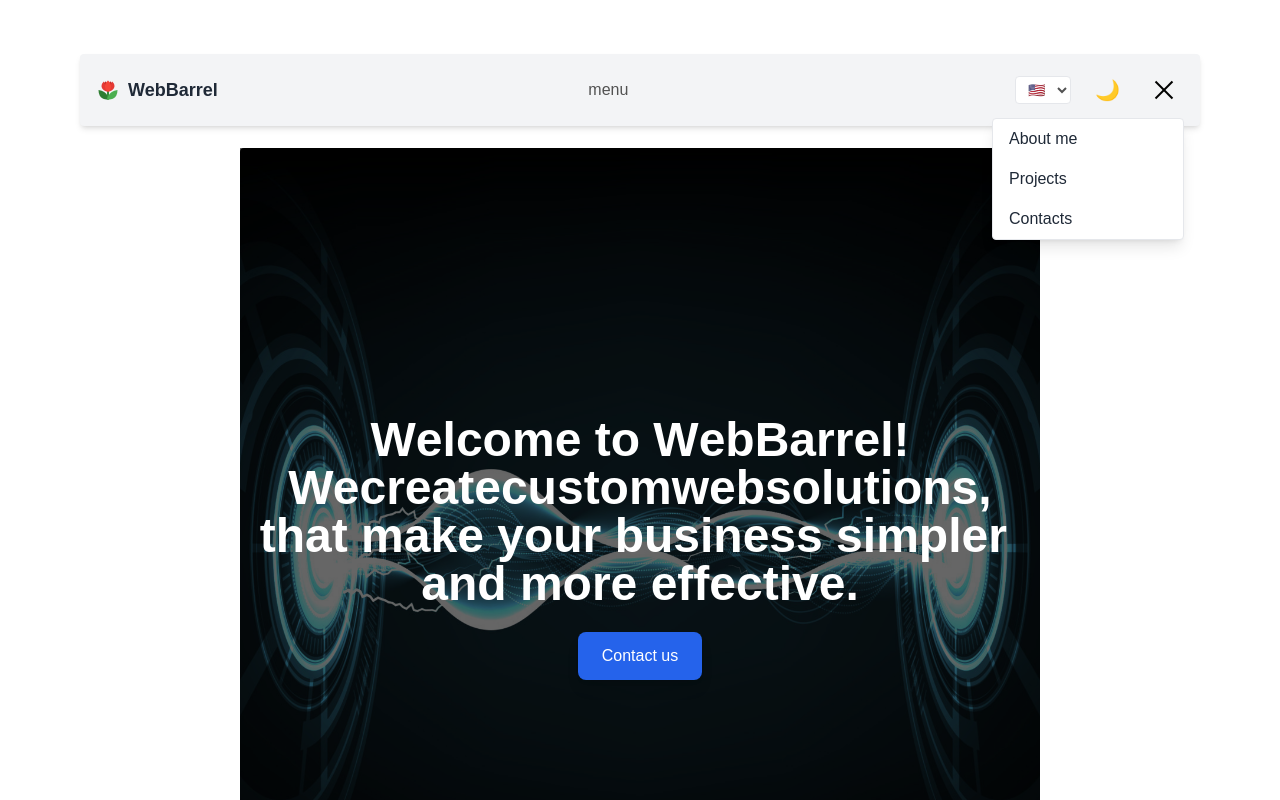
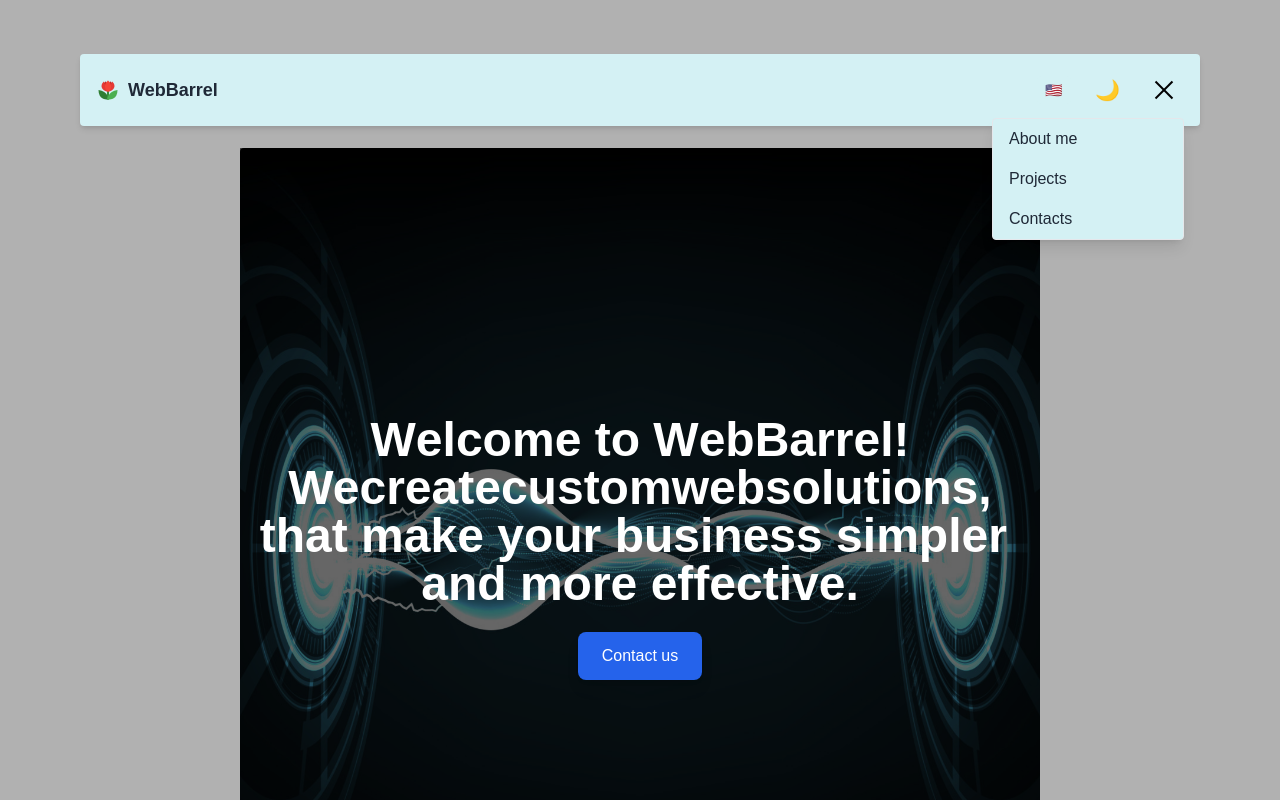
Before and after one commit to wordisstuff/resume, a Next.js app: page / in a window 1280 px wide. Both pictures are taken after a click on the button 1164 px from the left and 90 px from the top of the page. Shown: the top 800 px of the page. Built offline with nearby package versions, Linux system fonts and the light colour scheme.

Commit message:
hero style

```diff
--- /dev/null
+++ b/src/app/components/AnimatedHeader.tsx
@@ -0,0 +1,145 @@
+'use client';
+import React, { useState, useRef, useEffect } from 'react';
+import Link from 'next/link';
+import { FcCloseUpMode } from 'react-icons/fc';
+import { useTranslation } from 'react-i18next';
+import ThemeToggleButton from '../components/themeToggleButton/themeToggleButton';
+import { motion } from 'framer-motion'; // додай цей імпорт
+
+const containerVariants = {
+    hidden: {},
+    visible: {
+        transition: {
+            staggerChildren: 0.1,
+        },
+    },
+};
+
+const itemVariants = {
+    hidden: { opacity: 0, x: 2, y: -2 },
+    visible: { opacity: 1, x: 0, y: 0 },
+};
+
+export interface HeaderProps {
+    children: React.ReactNode;
+}
+
+export default function Header({ children }: HeaderProps) {
+    const [menuOpen, setMenuOpen] = useState(false);
+    const menuRef = useRef<HTMLDivElement>(null);
+    const buttonRef = useRef<HTMLButtonElement>(null);
+    const { i18n, t } = useTranslation();
+
+    useEffect(() => {
+        const handleClickOutside = (event: MouseEvent) => {
+            const target = event.target as Node;
+            if (
+                menuRef.current &&
+                !menuRef.current.contains(target) &&
+                buttonRef.current &&
+                !buttonRef.current.contains(target)
+            ) {
+                setMenuOpen(false);
+            }
+        };
+        document.addEventListener('click', handleClickOutside);
+        return () => {
+            document.removeEventListener('click', handleClickOutside);
+        };
+    }, []);
+
+    return (
+        <motion.div
+            className="container flex items-center justify-between p-4 bg-babyblue dark:bg-ocean relative shadow-md text-neutral-600 dark:text-neutral-100 rounded gap-4"
+            variants={containerVariants}
+            initial="hidden"
+            animate="visible"
+        >
+            {/* ЛОГО */}
+            <motion.div variants={itemVariants}>
+                <Link href={'/'} className="flex items-center space-x-2">
+                    <FcCloseUpMode className="text-blue-600 text-2xl" />
+                    <span className="text-lg font-bold text-gray-800 dark:text-gray-100">
+                        WebBarrel
+                    </span>
+                </Link>
+            </motion.div>
+
+            {/* ЦЕНТР */}
+            <motion.div
+                variants={itemVariants}
+                className="hidden md:flex flex-1 justify-center"
+            >
+                {children}
+            </motion.div>
+
+            {/* SELECT */}
+            <motion.div variants={itemVariants}>
+                <select
+                    className="cursor-pointer appearance-none ml-4 px-2 py-1 border-separate rounded bg-babyblue hover:bg-bluegren hover:dark:bg-babyblue dark:bg-ocean text-sm"
+                    value={i18n.language}
+                    onChange={e => i18n.changeLanguage(e.target.value)}
+                >
+                    <option value="us">🇺🇸</option>
+                    <option value="ua">🇺🇦</option>
+                </select>
+            </motion.div>
+
+            {/* THEME TOGGLE */}
+            <motion.div variants={itemVariants}>
+                <ThemeToggleButton />
+            </motion.div>
+
+            {/* BUTTON + MENU */}
+            <motion.div variants={itemVariants} className="relative">
+                <button
+                    ref={buttonRef}
+                    className="flex flex-col justify-center items-center w-10 h-10 p-2 space-y-1 z-10"
+                    onClick={() => setMenuOpen(!menuOpen)}
+                >
+                    <span
+                        className={`w-6 h-0.5 bg-black dark:bg-gray-100 transform transition duration-300 ease-in-out ${
+                            menuOpen ? 'rotate-45 translate-y-1.5' : ''
+                        }`}
+                    />
+                    <span
+                        className={`w-6 h-0.5 bg-black dark:bg-gray-400 transition-opacity duration-300 ease-in-out ${
+                            menuOpen ? 'opacity-0' : ''
+                        }`}
+                    />
+                    <span
+                        className={`w-6 h-0.5 bg-black dark:bg-gray-200 transform transition duration-300 ease-in-out ${
+                            menuOpen ? '-rotate-45 -translate-y-1.5' : ''
+                        }`}
+                    />
+                </button>
+
+                {menuOpen && (
+                    <div
+                        ref={menuRef}
+                        className="absolute right-0 mt-2 w-48 bg-babyblue dark:bg-ocean border rounded shadow-lg z-50"
+                    >
+                        <Link
+                            href="/about"
+                            className="block px-4 py-2 text-gray-800 hover:text-gray-100 dark:text-gray-100 hover:dark:bg-babyblue hover:bg-ocean hover:dark:text-gray-900"
+                        >
+                            {t('header.about')}
+                        </Link>
+                        <Link
+                            href="/settings"
+                            className="block px-4 py-2 text-gray-800 hover:text-gray-100 dark:text-gray-100  hover:dark:bg-babyblue hover:bg-ocean hover:dark:text-gray-900"
+                        >
+                            {t('header.projects')}
+                        </Link>
+                        <Link
+                            href="/logout"
+                            className="block px-4 py-2 text-gray-800 hover:text-gray-100 dark:text-gray-100  hover:dark:bg-babyblue hover:bg-ocean hover:dark:text-gray-900"
+                        >
+                            {t('header.contacts')}
+                        </Link>
+                    </div>
+                )}
+            </motion.div>
+        </motion.div>
+    );
+}
--- a/src/app/components/themeToggleButton/themeToggleButton.tsx
+++ b/src/app/components/themeToggleButton/themeToggleButton.tsx
@@ -6,7 +6,7 @@ export default function ThemeToggleButton() {
     return (
         <button
             onClick={toggleTheme}
-            className="text-xl px-2 py-1 rounded hover:bg-gray-200 dark:hover:bg-gray-700 transition"
+            className="text-xl px-2 py-1 rounded hover:bg-bluegren dark:hover:bg-babyblue transition"
         >
             {theme === 'light' ? '🌙' : '☀️'}
         </button>
--- a/src/app/globals.css
+++ b/src/app/globals.css
@@ -4,7 +4,7 @@
 @tailwind utilities;
 
 :root {
-  --background: #ffffff;
+  --background: #b1b1b1;
   --foreground: #171717;
 }
 
@@ -17,7 +17,7 @@
 
 @media (prefers-color-scheme: dark) {
   :root {
-    --background: #ffffff;
+    --background: #0d0f2e;
     --foreground: #ededed;
   }
 }
--- a/src/app/page.tsx
+++ b/src/app/page.tsx
@@ -5,6 +5,7 @@ import './i18n/config.js';
 import HeroSection from './components/hero/hero';
 import { MotionList } from './components/motionList';
 import ScatterText from './components/scatterText';
+import AnimatedHeader from './components/AnimatedHeader';
 
 // import { headers } from 'next/headers';
 
@@ -13,6 +14,7 @@ export default function Home() {
     console.log(t('header.menu'));
     return (
         <div className="container mx-auto grid grid-rows-[20px_1fr_20px] items-center justify-items-center min-h-screen p-8 pb-20 gap-12 sm:p-20 font-[family-name:var(--font-geist-sans)]">
+            <AnimatedHeader> </AnimatedHeader>
             <header className="container">
                 <Header>{t('header.menu')}</Header>
             </header>
--- a/tailwind.config.js
+++ b/tailwind.config.js
@@ -10,7 +10,13 @@ module.exports = {
     content: ['./src/**/*.{js,ts,jsx,tsx,mdx}'],
     darkMode: 'class',
     theme: {
-        extend: {},
+        extend: {
+            colors: {
+                ocean: '#05445E',
+                babyblue: '#D4F1F4',
+                bluegren: '#75E6DA',
+            },
+        },
     },
     plugins: [],
 };
```
